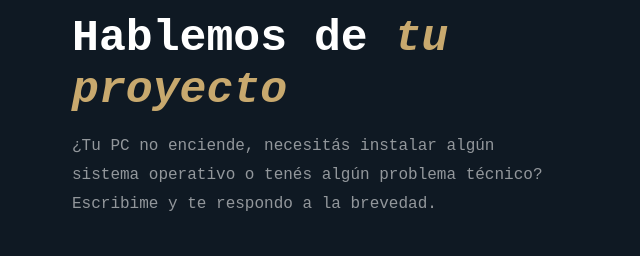
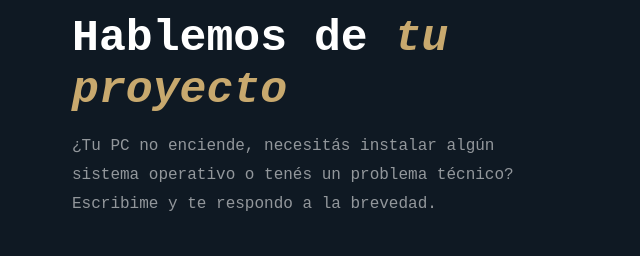
Before and after one commit to mjp-1589/mjp-1589.github.io, a plain HTML site: page index.html in a window 1280 px wide. Shown: the part 3517-3773 px from the top of the page, 24-664 px from the left. Drawn offline with Linux system fonts and the light colour scheme.

Commit message:
Update index.html

```diff
--- a/index.html
+++ b/index.html
@@ -909,7 +909,7 @@
         <span class="section-label">Contacto</span>
         <h2 class="section-title">Hablemos de <em>tu proyecto</em></h2>
         <p class="contact-intro">
-            ¿Tu PC no enciende, necesitás instalar algún sistema operativo o tenés algún problema técnico?
+            ¿Tu PC no enciende, necesitás instalar algún sistema operativo o tenés un problema técnico?
             Escribime y te respondo a la brevedad.
         </p>
         <div class="contact-items">
```
